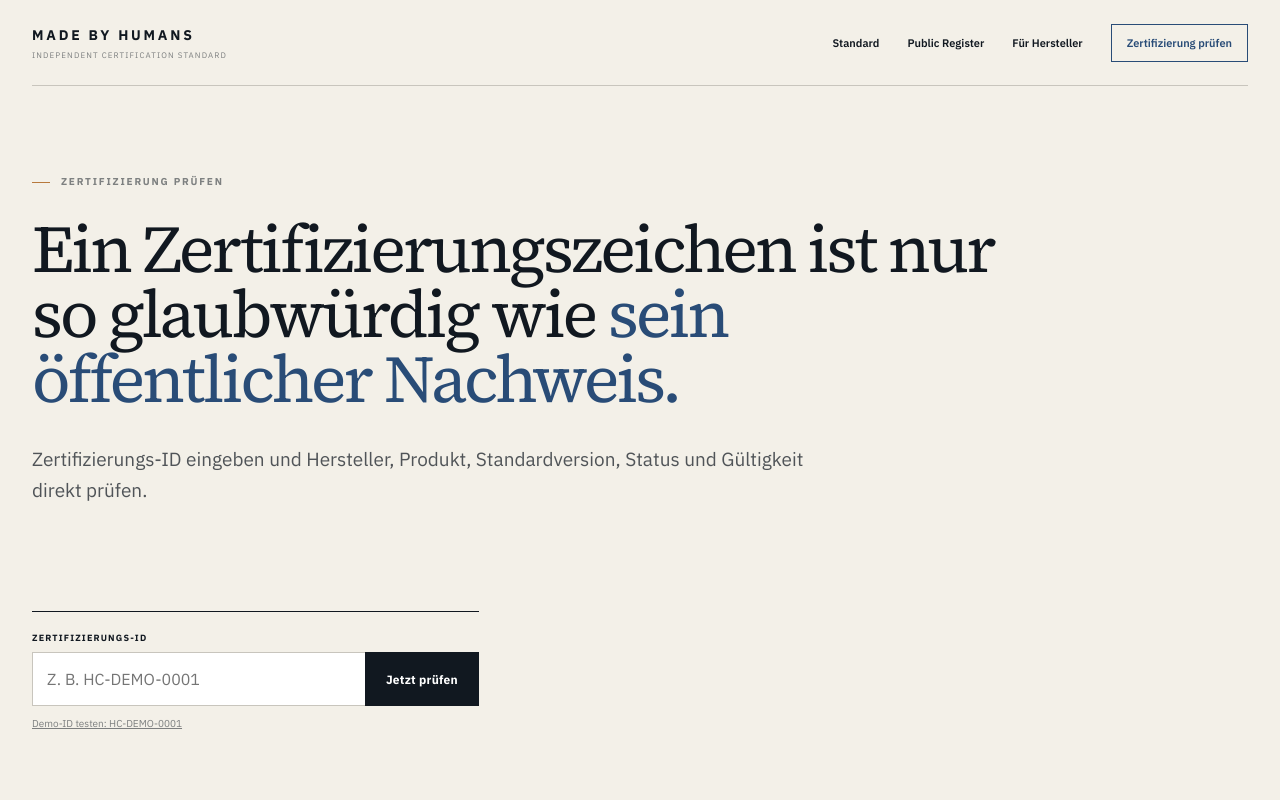
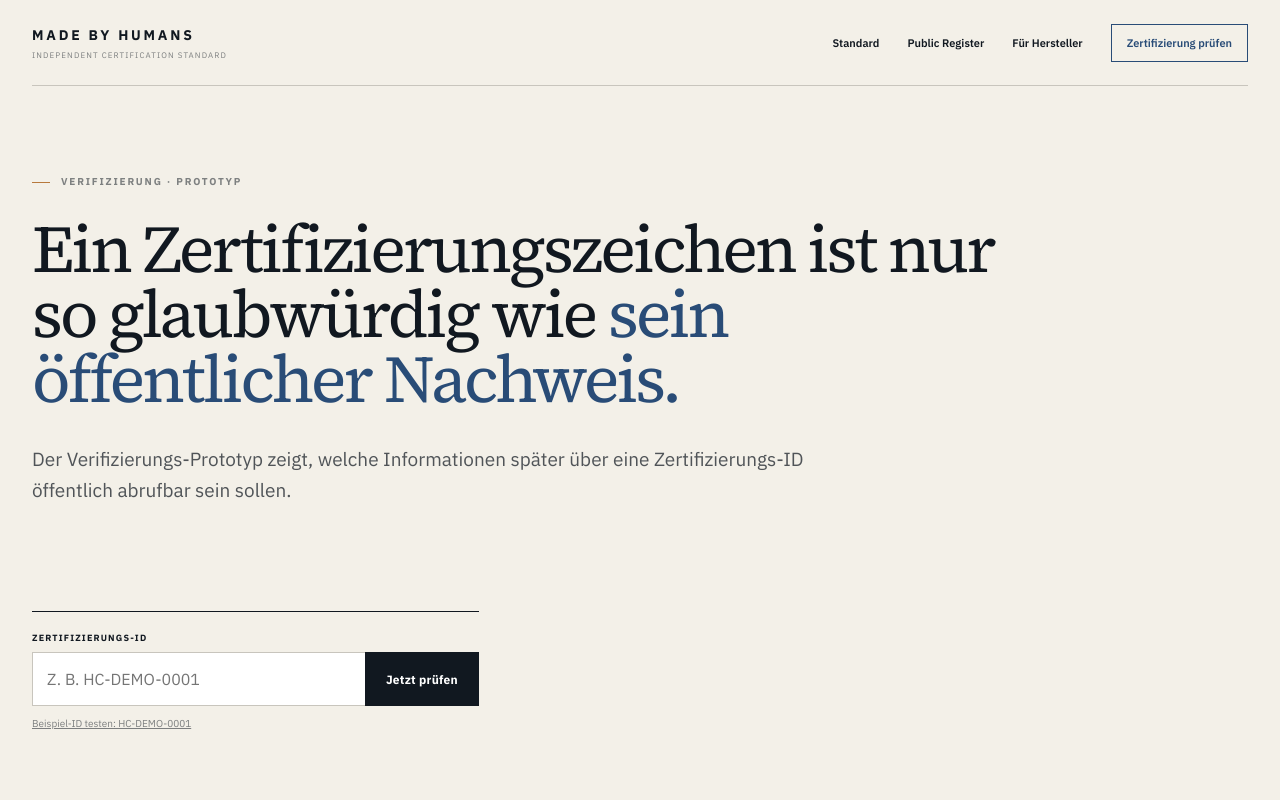
Before and after one commit to dennis-glaser-coder/human-certification-web, a Next.js app: page /pruefen in a window 1280 px wide. Shown: the top 800 px of the page. Built offline with nearby package versions, Linux system fonts and the light colour scheme.

Commit message:
Make verification prototype status explicit

```diff
--- a/src/app/pruefen/page.js
+++ b/src/app/pruefen/page.js
@@ -44,7 +44,7 @@ export default function VerifyPage() {
       .maybeSingle();
 
     if (error || !data) {
-      setState({ loading: false, record: null, message: 'Zu dieser ID wurde keine öffentliche Zertifizierung gefunden.' });
+      setState({ loading: false, record: null, message: 'Zu dieser ID wurde kein öffentlicher Beispieldatensatz gefunden.' });
       return;
     }
 
@@ -61,9 +61,9 @@ export default function VerifyPage() {
       <SiteHeader />
 
       <section className="pageHero shell verifyHero">
-        <div className="eyebrow">ZERTIFIZIERUNG PRÜFEN</div>
+        <div className="eyebrow">VERIFIZIERUNG · PROTOTYP</div>
         <h1>Ein Zertifizierungszeichen ist nur so glaubwürdig wie <em>sein öffentlicher Nachweis.</em></h1>
-        <p className="lead">Zertifizierungs-ID eingeben und Hersteller, Produkt, Standardversion, Status und Gültigkeit direkt prüfen.</p>
+        <p className="lead">Der Verifizierungs-Prototyp zeigt, welche Informationen später über eine Zertifizierungs-ID öffentlich abrufbar sein sollen.</p>
       </section>
 
       <section className="shell verifyWorkspace">
@@ -73,7 +73,7 @@ export default function VerifyPage() {
             <input id="certificate-id" value={value} onChange={(e) => setValue(e.target.value)} placeholder="z. B. HC-DEMO-0001" />
             <button className="button primary" disabled={state.loading}>{state.loading ? 'Prüfe …' : 'Jetzt prüfen'}</button>
           </div>
-          <button type="button" className="demoButton" onClick={() => { setValue('HC-DEMO-0001'); verifyId('HC-DEMO-0001'); }}>Demo-ID testen: HC-DEMO-0001</button>
+          <button type="button" className="demoButton" onClick={() => { setValue('HC-DEMO-0001'); verifyId('HC-DEMO-0001'); }}>Beispiel-ID testen: HC-DEMO-0001</button>
         </form>
 
         {state.message && <div className="verificationEmpty">{state.message}</div>}
```
